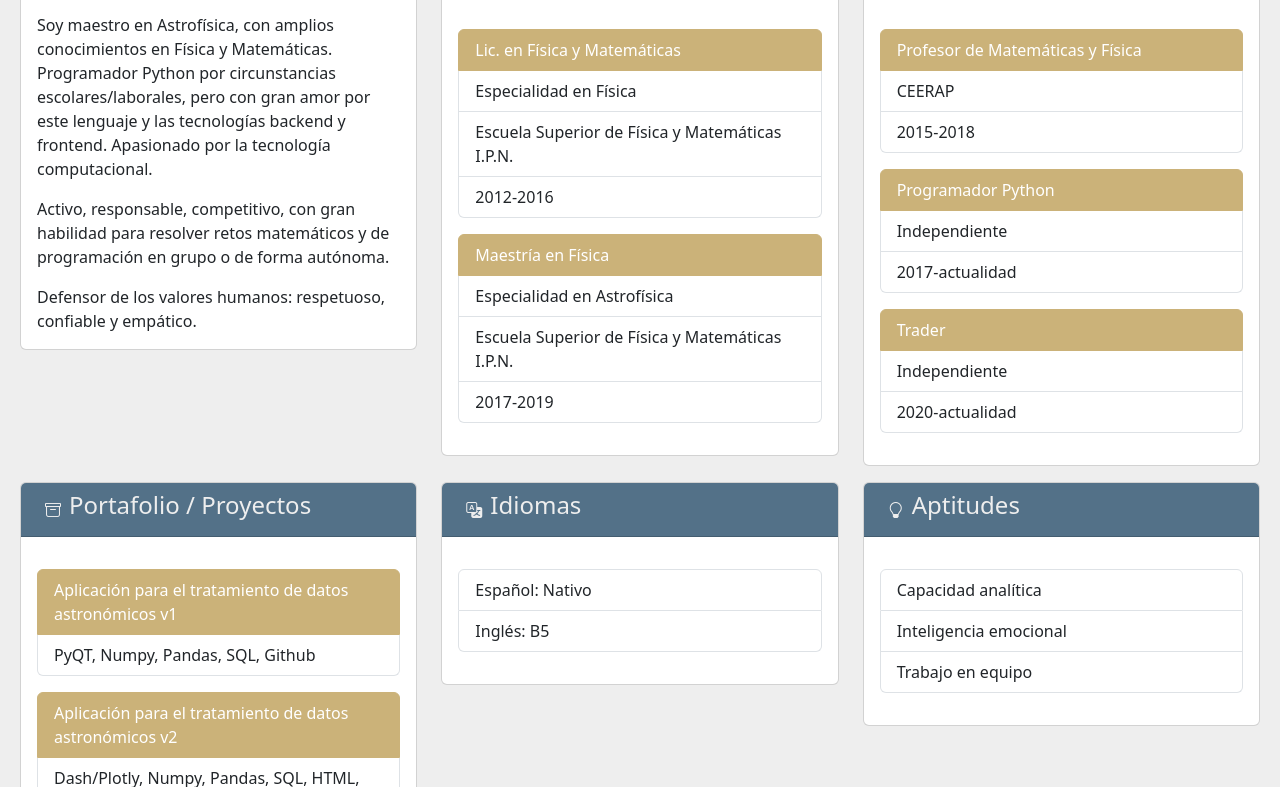
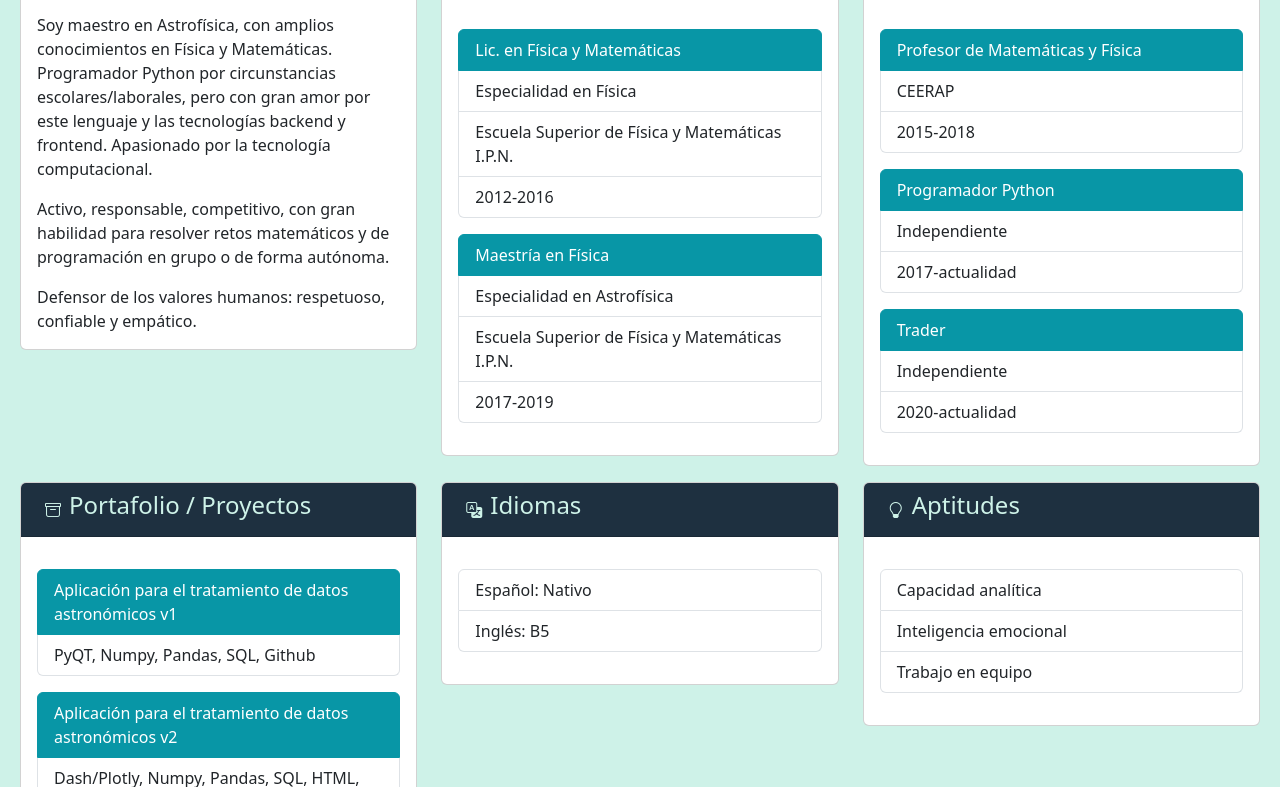
Before and after one commit to aphics/aphics.github.com, a plain HTML site: page index.html in a window 1280 px wide. Shown: the part 264-1051 px from the top of the page. Drawn offline with nearby package versions, Linux system fonts and the light colour scheme.

Commit message:
Update color-styles

```diff
--- a/assets/css/styles.css
+++ b/assets/css/styles.css
@@ -1,9 +1,10 @@
 :root{
-    --color1: #537188;
-    --color2: #CBB279;
-    --color3: #E1D4BB;
-    --color4: #EEEEEE;
+    --color1: #1E3040;
+    --color2: #0896A6;
+    --color3: #0BADBF;
+    --color4: #CEF2E8;
 }
+
 
 .header-container{
     background-color: var(--color1);
```
